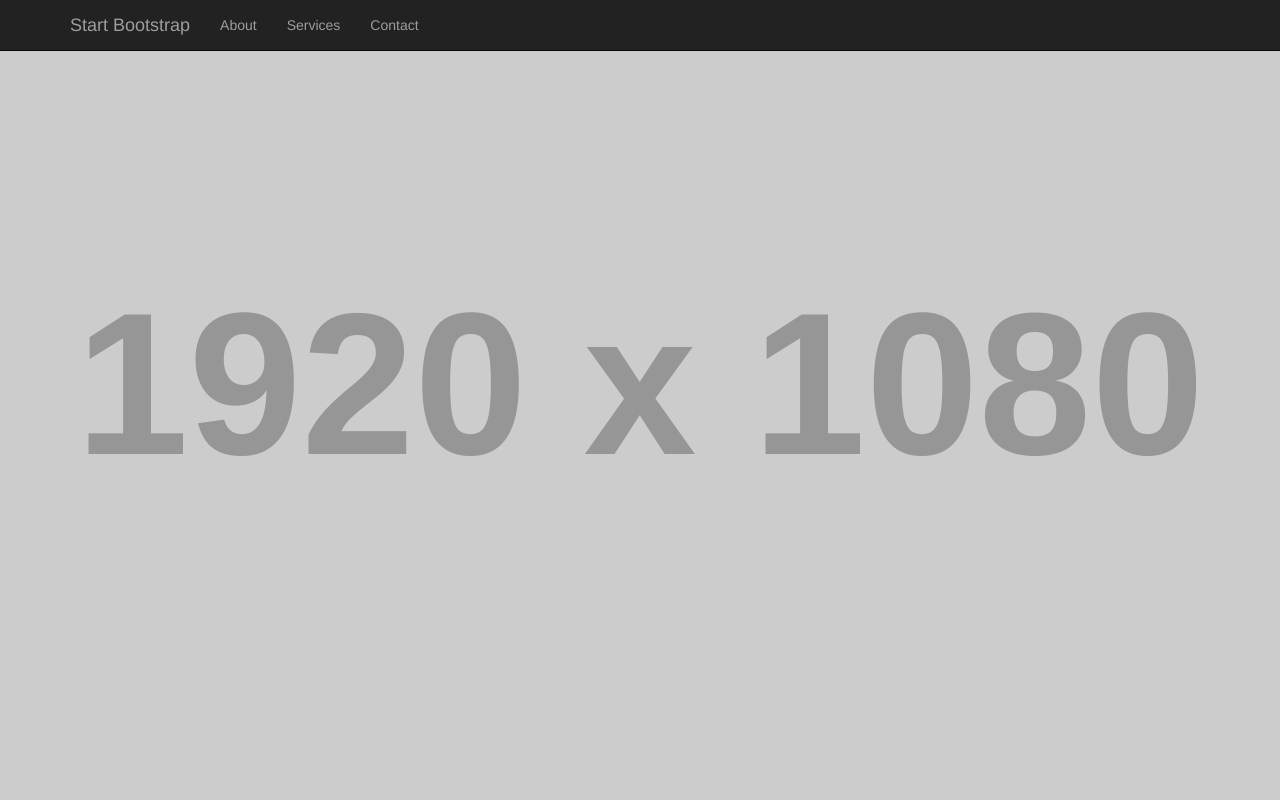
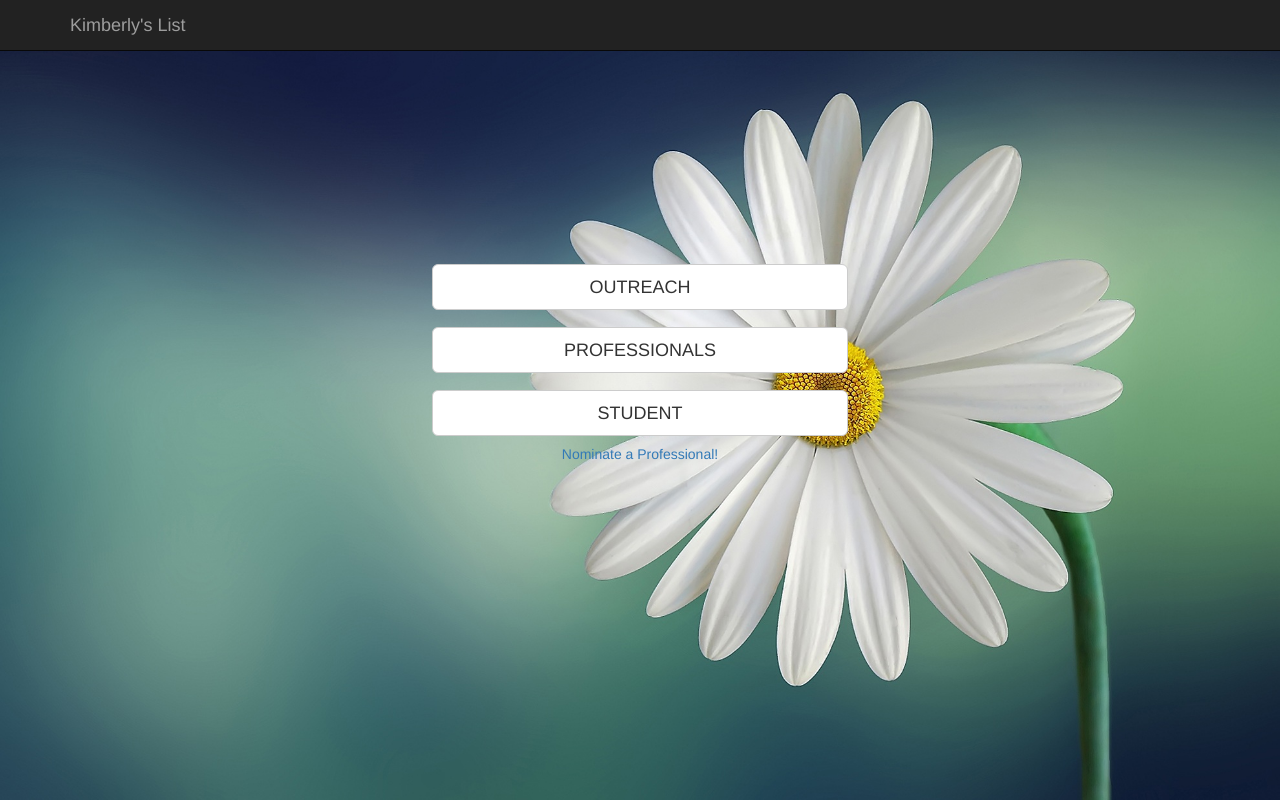
Before and after one commit to VisDPT/kimberlys-List, a plain HTML site: page startbootstrap-full-gh-pages/index.html in a window 1280 px wide. Drawn offline with Linux system fonts and the light colour scheme; placeholder pictures from the web are drawn by us.

Commit message:
basic home page done

```diff
--- a/startbootstrap-full-gh-pages/css/full.css
+++ b/startbootstrap-full-gh-pages/css/full.css
@@ -6,12 +6,18 @@
 
 body {
     margin-top: 50px; /* Required margin for .navbar-fixed-top. Remove if using .navbar-static-top. Change if height of navigation changes. */
+    background: url('img/flower.jpg') no-repeat center center fixed;
+    -webkit-background-size: cover;
+    -moz-background-size: cover;
+    background-size: cover;
+    -o-background-size: cover;
 }
 
 /* Header Image Background - Change the URL below to your image path (example: ../images/background.jpg) */
 
 .full {
     background: url('http://placehold.it/1920x1080') no-repeat center center fixed;
+background: url('img/flower.jpg') no-repeat center center fixed;
     -webkit-background-size: cover;
     -moz-background-size: cover;
     background-size: cover;
--- /dev/null
+++ b/startbootstrap-full-gh-pages/css/styles.css
@@ -0,0 +1,24 @@
+
+
+.centeredBox{
+  margin: auto;
+  text-align: center;
+     text-align: center;
+     margin-top: 15%;
+     width: 75%;
+    padding: 5%;
+     background-color: #ffffff;
+
+}
+
+.homeBtn{
+width:50%;
+margin: 1%;
+
+}
+@media (max-width: 600px) {
+.homeBtn{
+    width: 100%;
+    font-size: 15px;
+  }
+}
--- a/startbootstrap-full-gh-pages/index.html
+++ b/startbootstrap-full-gh-pages/index.html
@@ -10,13 +10,14 @@
     <meta name="description" content="">
     <meta name="author" content="">
 
-    <title>Full - Start Bootstrap Template</title>
+    <title>Kimberly's List</title>
 
     <!-- Bootstrap Core CSS -->
     <link href="css/bootstrap.min.css" rel="stylesheet">
 
     <!-- Custom CSS -->
     <link href="css/full.css" rel="stylesheet">
+    <link href="css/styles.css" rel="stylesheet">
 
     <!-- HTML5 Shim and Respond.js IE8 support of HTML5 elements and media queries -->
     <!-- WARNING: Respond.js doesn't work if you view the page via file:// -->
@@ -40,26 +41,37 @@
                     <span class="icon-bar"></span>
                     <span class="icon-bar"></span>
                 </button>
-                <a class="navbar-brand" href="#">Start Bootstrap</a>
+                <a class="navbar-brand" href="#">Kimberly's List</a>
             </div>
             <!-- Collect the nav links, forms, and other content for toggling -->
             <div class="collapse navbar-collapse" id="bs-example-navbar-collapse-1">
                 <ul class="nav navbar-nav">
-                    <li>
-                        <a href="#">About</a>
+                    <!--    <li>
+                        <a href="#"> </a>
                     </li>
                     <li>
-                        <a href="#">Services</a>
+                        <a href="#"></a>
                     </li>
                     <li>
-                        <a href="#">Contact</a>
+                        <a href="#"></a>
                     </li>
-                </ul>
+                </ul> -->
             </div>
             <!-- /.navbar-collapse -->
         </div>
         <!-- /.container -->
     </nav>
+
+    <section>
+        <div class="centeredBox full">
+            <button type="button" class="btn btn-default btn-lg btn-inline homeBtn">OUTREACH</button>
+            <button type="button" class="btn btn-default btn-lg btn-inline homeBtn">PROFESSIONALS</button>
+            <button type="button" class="btn btn-default btn-lg btn-inline homeBtn">STUDENT</button>
+            <p>
+                <a> Nominate a Professional!</a>
+            </p>
+        </div>
+    </section>
 
     <!-- Put your page content here! -->
 
```
Also changed, not shown: startbootstrap-full-gh-pages/css/img/flower.jpg (added).
